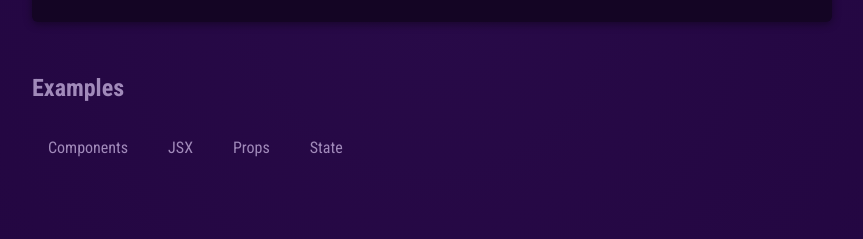
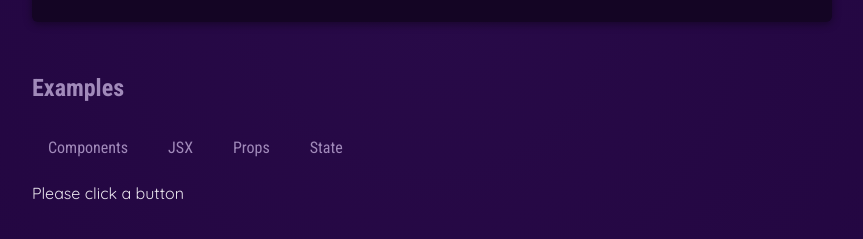
Before and after one commit to Ian-Pessoa/react-complete-guide-course, a React (Vite) app in the folder 01-react-essentials/: page / in a window 1280 px wide. Shown: the part 641-880 px from the top of the page, without its empty margins (208-1071 px from the left). Built offline with nearby package versions, Linux system fonts and the light colour scheme.

Commit message:
using react hook useState

```diff
--- a/01-react-essentials/src/App.jsx
+++ b/01-react-essentials/src/App.jsx
@@ -1,11 +1,15 @@
+import { useState } from 'react';
+
 import { CORE_CONCEPTS } from './data';
 import Header from './components/Header/Header.jsx';
 import CoreConcept from './components/CoreConcept';
 import TabButton from './components/TabButton';
 
 function App() {
+  const [ selectedTopic, setSelectedTopic ] = useState('Please click a button');
+
   function handleSelect(selectedButton) {
-    console.log(selectedButton)
+    setSelectedTopic(selectedButton);
   }
 
   return (
@@ -29,6 +33,7 @@ function App() {
             <TabButton onSelect={() => handleSelect('props')} label="Props" />
             <TabButton onSelect={() => handleSelect('state')} label="State" />
           </menu>
+          {selectedTopic}
         </section>
       </main>
     </div>
```
